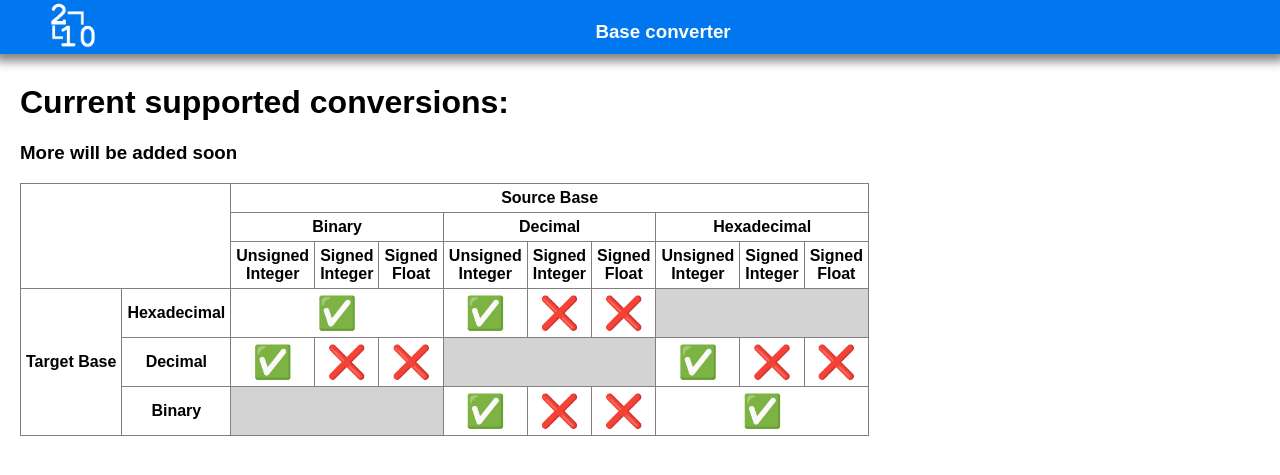
After one commit to ogaskell/baseconverter, a Django app: page /supported in a window 1280 px wide. The commit adds this page. Shown: the top 475 px of the page. Run offline with Django 3.2, Linux system fonts and the light colour scheme.

Commit message:
Added page with supported conversions

```diff
--- a/app/static/css/main.css
+++ b/app/static/css/main.css
@@ -71,3 +71,20 @@ input[type="checkbox"] {
     grid-area: hr;
     width: 100%;
 }
+
+.supported, .supported * {
+    border-collapse: collapse;
+}
+
+.supported tr th,td {
+    text-align: center;
+    padding: 5px;
+}
+
+.supported tr td {
+    font-size: 2em;
+}
+
+.grey {
+    background-color: lightgrey;
+}
--- /dev/null
+++ b/app/templates/app/supported.html
@@ -0,0 +1,61 @@
+{% extends "app/base.html" %}
+
+{% block content %}
+
+<h1>Current supported conversions:</h1>
+<h3>More will be added soon</h3>
+
+<table border class="supported">
+    <tr>
+        <td colspan="2" rowspan="3"></td>
+        <th colspan="9">Source Base</th>
+    </tr>
+    <tr>
+        <th colspan="3">Binary</th>
+        <th colspan="3">Decimal</th>
+        <th colspan="3">Hexadecimal</th>
+    </tr>
+    <tr>
+        <th>Unsigned<br>Integer</th>
+        <th>Signed<br>Integer</th>
+        <th>Signed<br>Float</th>
+        <th>Unsigned<br>Integer</th>
+        <th>Signed<br>Integer</th>
+        <th>Signed<br>Float</th>
+        <th>Unsigned<br>Integer</th>
+        <th>Signed<br>Integer</th>
+        <th>Signed<br>Float</th>
+    </tr>
+    <tr>
+        <th rowspan="3">Target Base</th>
+        <th>Hexadecimal</th>
+
+        <td colspan="3">{{check}}</td>
+        <td>{{check}}</td>
+        <td>{{cross}}</td>
+        <td>{{cross}}</td>
+        <td colspan="3" class="grey"></td>
+    </tr>
+    <tr>
+        <th>Decimal</th>
+
+        <td>{{check}}</td>
+        <td>{{cross}}</td>
+        <td>{{cross}}</td>
+        <td colspan="3" class="grey"></td>
+        <td>{{check}}</td>
+        <td>{{cross}}</td>
+        <td>{{cross}}</td>
+    </tr>
+    <tr>
+        <th>Binary</th>
+
+        <td colspan="3" class="grey"></td>
+        <td>{{check}}</td>
+        <td>{{cross}}</td>
+        <td>{{cross}}</td>
+        <td colspan="3">{{check}}</td>
+    </tr>
+</table>
+
+{% endblock %}
--- a/app/urls.py
+++ b/app/urls.py
@@ -5,5 +5,6 @@ from . import views
 
 urlpatterns = [
     path('', views.index, name="index"),
-    path('convert', views.convert, name="convert")
+    path('convert', views.convert, name="convert"),
+    path('supported', views.supported, name="supported")
 ]
--- a/app/views.py
+++ b/app/views.py
@@ -11,6 +11,11 @@ bases = {"bin": "2 - Binary",
 def index(request):
     """Index page on site."""
     return render(request, 'app/index.html', {})
+
+
+def supported(request):
+    """Page listing which conversions are currently supported"""
+    return render(request, 'app/supported.html', {"check": "✅", "cross": "❌"})
 
 
 def convert(request):
```
